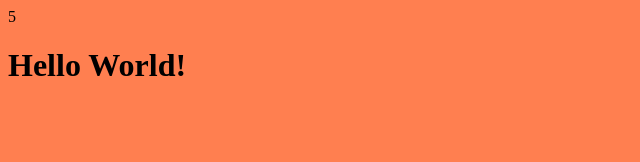
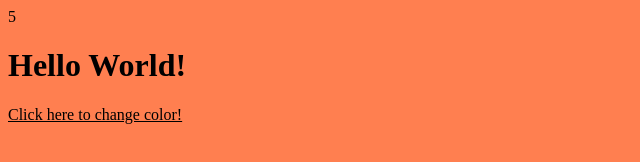
Before and after one commit to nidhi-ca7/nidhi-ca7.github.io, a plain HTML site: page index.html in a window 1280 px wide. Shown: the whole page, without its empty margins (0-640 px from the left). Drawn offline with Linux system fonts and the light colour scheme.

Commit message:
Update index.html

```diff
--- a/index.html
+++ b/index.html
@@ -11,9 +11,17 @@
      console.log("Hi, My name is Nidhi.");
       var x = 5;
       document.write(x);
+
+      function bgcolor () {
+        document.body.style.backgroundColor="pink"
+      }
     </script>
   </head>
   <body>
      <h1>Hello World!</h1>
+
+    <div onclick="bgcolor()"><u> Click here to change color!</u></div>
+
+
     </body>
   </html>
```
